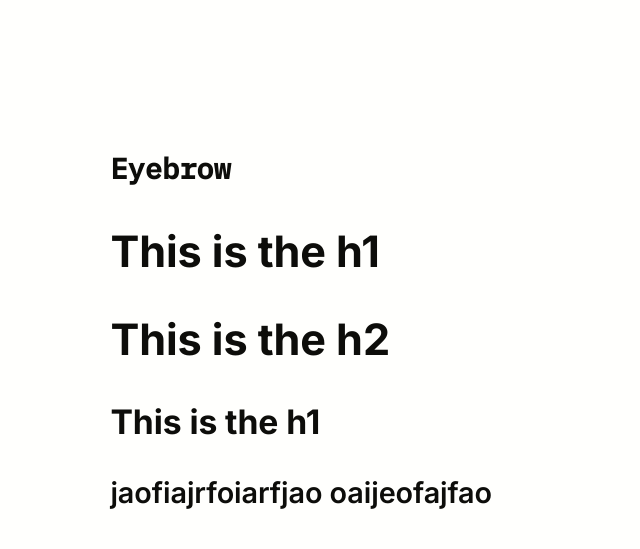
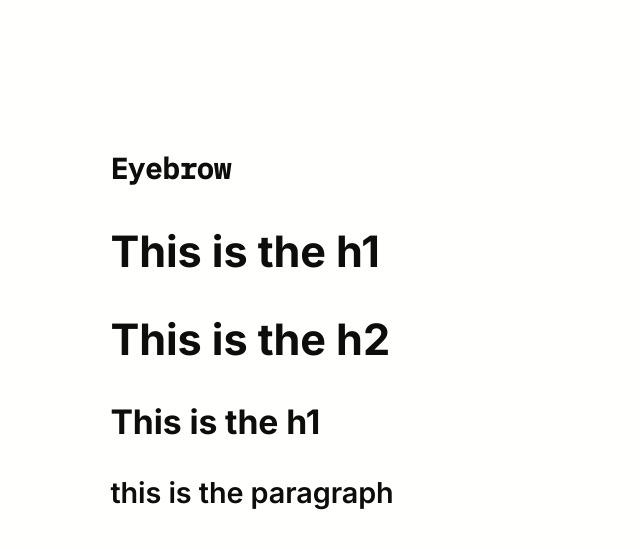
Before and after one commit to krlmnz/krlmnz, a Jekyll site: the page index.html, which Jekyll copies as it is, in a window 1280 px wide. Shown: the top 549 px of the page, without its empty margins (0-640 px from the left). Built offline with Jekyll 4.4.1, drawn with Linux system fonts in a browser that asks for light colours.

Commit message:
Update index.html

```diff
--- a/index.html
+++ b/index.html
@@ -140,12 +140,22 @@
 h4 {font-family: 'IBM Plex Mono', monospace;}
 
 
-h4 { calc(21.33px + 1vw);}
+h4 { calc(16px + 1vw);}
 h3 { calc(28.43px + 1vw);}
-h2 {  calc(37.90px + 1vw);}
-h1 {  calc(50.90px + 1vw);}
+h2 { calc(37.90px + 1vw);}
+h1 { calc(50.90px + 1vw);}
+
+/*
+h1 {
+  font-size: var(--font-size-h1);
+  letter-spacing: -0.03em;
+  line-height: calc(var(--spacingv) * 3);
+}
 
 
+h2 {font-size: var(--font-size-h2);}
+h3 {font-size: var(--font-size-h3);}
+*/
 
 .outer {
 
@@ -170,7 +180,7 @@
     <h1>This is the h1</h1>
     <h2>This is the h2</h2>
     <h3>This is the h1</h3>
-    <p>jaofiajrfoiarfjao oaijeofajfao </p>
+    <p>this is the paragraph </p>
 
 
 </section>
```
